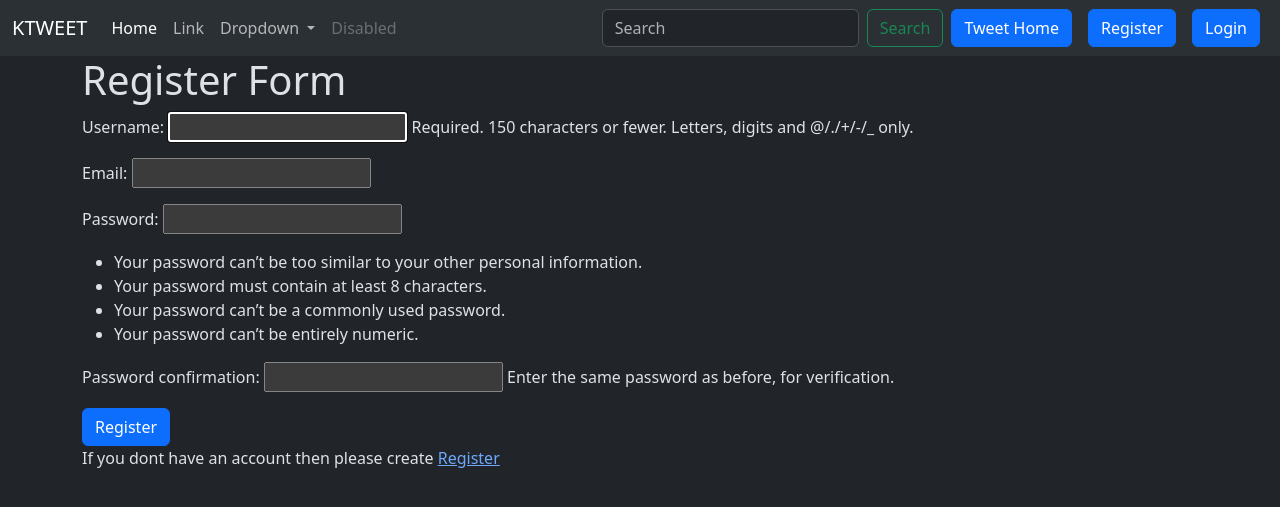
After one commit to Kenneth3120/kblog, a Django app: page /tweet/register/ in a window 1280 px wide. The commit adds this page. Shown: the top 507 px of the page. Run offline with Django 5.2, Linux system fonts and the light colour scheme.

Commit message:
final project commit

```diff
--- a/kblog/settings.py
+++ b/kblog/settings.py
@@ -129,3 +129,8 @@ MEDIA_ROOT = os.path.join(BASE_DIR,'media')
 
 STATIC_URL = '/static/'
 STATICFILES_DIRS = [os.path.join(BASE_DIR,'static')]
+
+LOGIN_URL = '/accounts/login'
+
+LOGIN_REDIRECT_URL = '/tweet'
+LOGOUT_REDIRECT_URL = '/tweet/'
--- a/kblog/urls.py
+++ b/kblog/urls.py
@@ -2,8 +2,10 @@ from django.conf import settings
 from django.conf.urls.static import static
 from django.contrib import admin
 from django.urls import path, include
+from django.contrib.auth.urls import views as auth_views
 
 urlpatterns = [
     path('admin/', admin.site.urls),
     path('tweet/', include('ktweet.urls')),
+    path('accounts/', include('django.contrib.auth.urls')),
 ] + static(settings.MEDIA_URL, document_root=settings.MEDIA_ROOT)
--- a/ktweet/forms.py
+++ b/ktweet/forms.py
@@ -1,7 +1,15 @@
 from django import forms
 from .models import Tweet
+from django.contrib.auth.forms import UserCreationForm
+from django.contrib.auth.models import User
 
 class TweetForm(forms.ModelForm):
     class Meta:
         model = Tweet
         fields = ['text', 'photo']
+
+class UserRegistrationForm(UserCreationForm):
+    email = forms.EmailField()
+    class Meta:
+        model = User
+        fields = ('username', 'email', 'password1', 'password2')
--- a/ktweet/urls.py
+++ b/ktweet/urls.py
@@ -1,9 +1,13 @@
+from django.urls import path
+from django.contrib.auth import views as auth_views  # Import the built-in auth views
 from . import views
-from django.urls import path
 
 urlpatterns = [
-    path('',views.tweet_list, name='tweet_list'),
-    path('create/',views.tweet_create, name='tweet_create'),
-    path('<int:tweet_id>/edit/',views.tweet_edit, name='tweet_edit'),
-    path('<int:tweet_id>/delete/',views.tweet_delete, name='tweet_delete'),
+    path('', views.tweet_list, name='tweet_list'),
+    path('create/', views.tweet_create, name='tweet_create'),
+    path('<int:tweet_id>/edit/', views.tweet_edit, name='tweet_edit'),
+    path('<int:tweet_id>/delete/', views.tweet_delete, name='tweet_delete'),
+    path('register/', views.register, name='register'),
+    path('login/', views.login, name='login'),
+    path('logout/', auth_views.LogoutView.as_view(), name='logout'),  # Use built-in LogoutView
 ]
--- a/ktweet/views.py
+++ b/ktweet/views.py
@@ -1,66 +1,74 @@
-from django.shortcuts import render
-from . import models
-from .forms import TweetForm
-from django.shortcuts import get_object_or_404, redirect
+from django.shortcuts import render, get_object_or_404, redirect
 from .models import Tweet
+from .forms import TweetForm, UserRegistrationForm
 from django.contrib.auth.decorators import login_required
+from django.contrib.auth import login, logout
+
 # Create your views here.
-# Performing crud operations in this file
+# Performing CRUD operations in this file
 
 def index(request):
     return render(request, 'index.html')
 
-# //listing of tweets (Display)
-
+# Listing of tweets (Display)
 def tweet_list(request):
     tweets = Tweet.objects.all().order_by('-created_at')
-    return render (request, 'tweet_list.html', {'tweets':tweets})
-
+    return render(request, 'tweet_list.html', {'tweets': tweets})
 
 # Function to create a new tweet
-@login_required #this is a decorator. This says that  login is mandatory
+@login_required  # This is a decorator. This says that login is mandatory
 def tweet_create(request):
-    # Checking if method is post
     if request.method == "POST":
-        # Then request data from the form that we created in forms.py, also follow the same for files
         form = TweetForm(request.POST, request.FILES)
-        # inbuilt method to check if form is valid
         if form.is_valid():
-            # Cif valid then save the form.
             tweet = form.save(commit=False)
-            # Append the user
             tweet.user = request.user
-            # Save the tweet
             tweet.save()
-            # redirect the user
             return redirect('tweet_list')
     else:
         form = TweetForm()
     return render(request, 'tweet_form.html', {'form': form})
 
-
-# //editing the tweet
+# Editing the tweet
 @login_required
 def tweet_edit(request, tweet_id):
-    # giving edit access to only the user who requested it.
-    tweet = get_object_or_404(Tweet, pk=tweet_id, user = request.user)
+    tweet = get_object_or_404(Tweet, pk=tweet_id, user=request.user)
     if request.method == "POST":
-      form = TweetForm(request.POST, request.FILES, instance=tweet)
-      if form.is_valid():
-          tweet = form.save(commit=False)
-          tweet.user = request.user
-          tweet.save()
-          return redirect('tweet_list')
+        form = TweetForm(request.POST, request.FILES, instance=tweet)
+        if form.is_valid():
+            tweet = form.save(commit=False)
+            tweet.user = request.user
+            tweet.save()
+            return redirect('tweet_list')
     else:
         form = TweetForm(instance=tweet)
-        return render(request, 'tweet_form.html', {'form': form})
+    return render(request, 'tweet_form.html', {'form': form})
 
-    # deleting the tweet
-
+# Deleting the tweet
 @login_required
 def tweet_delete(request, tweet_id):
-        tweet = get_object_or_404(Tweet, pk= tweet_id, user = request.user )
-        if(request.method == "POST"):
-            tweet.delete()
-            return redirect('tweet_list')
-        return render (request, 'tweet_confirm_delete.html', {'twet': tweet})
+    tweet = get_object_or_404(Tweet, pk=tweet_id, user=request.user)
+    if request.method == "POST":
+        tweet.delete()
+        return redirect('tweet_list')
+    return render(request, 'tweet_confirm_delete.html', {'tweet': tweet})
+
+# User registration
+def register(request):
+    if request.method == "POST":
+        form = UserRegistrationForm(request.POST)
+        if form.is_valid():
+            user = form.save()
+            user.set_password(form.cleaned_data['password1'])
+            user.save()
+            login(request, user)
+            return redirect('tweet_list')  # Redirect to the tweet list after registration
+    else:
+        form = UserRegistrationForm()
+    return render(request, 'register.html', {'form': form})
+
+# Logout view
+@login_required
+def logout_view(request):
+    logout(request)  # Log the user out
+    return redirect('tweet_list')  # Redirect to the tweet list or any page you want
--- a/templates/layout.html
+++ b/templates/layout.html
@@ -45,6 +45,16 @@
               <input class="form-control me-2" type="search" placeholder="Search" aria-label="Search">
               <button class="btn btn-outline-success" type="submit">Search</button>
             </form>
+            <a class="btn btn-primary mx-2" href="{% url 'tweet_list' %}">Tweet Home</a>
+            {% if user.is_authenticated %}
+              <form method="post" action="{% url 'logout' %}" style="display:inline;">
+                {% csrf_token %}
+                <button class="btn btn-danger" type="submit">Logout</button>
+              </form>
+            {% else %}
+              <a class="btn btn-primary mx-2" href="{% url 'register' %}">Register</a>
+              <a class="btn btn-primary mx-2" href="{% url 'login' %}">Login</a>
+            {% endif %}
           </div>
         </div>
       </nav>
--- /dev/null
+++ b/templates/register.html
@@ -0,0 +1,11 @@
+{% extends "layout.html" %}
+
+{% block content %}
+<h1>Register Form</h1>
+<form method="post">
+    {% csrf_token %}
+    {{form.as_p}}
+    <button class="btn btn-primary" type="submit">Register</button>
+    <p>If you dont have an account then please create <a href="{% url 'login' %}">Register</a></p>
+</form>
+{% endblock %}
--- /dev/null
+++ b/templates/registration/logged_out.html
@@ -0,0 +1,6 @@
+{% extends "layout.html" %}
+
+{% block content %}
+<h1>You have been logged out.</h1>
+<a href="{% url 'login' %}">Login again</a>
+{% endblock %}
--- a/templates/tweet_list.html
+++ b/templates/tweet_list.html
@@ -16,8 +16,10 @@ Kenneth Aur code
         <div class="card-body">
           <h5 class="card-title">{{tweet.user.username}}</h5>
           <p class="card-text">{{tweet.text}}</p>
+          {% if tweet.user == user %}
           <a href="{% url 'tweet_edit' tweet.id %}" class="btn btn-primary">Edit </a>
           <a href="{% url 'tweet_delete' tweet.id %}" class="btn btn-danger">Delete </a>
+          {% endif %}
         </div>
       </div>
     {% endfor %}
```
Also changed, not shown: templates/registration/login.html (added, +11 -0 lines), db.sqlite3, media/photos/CITYPNG.COMFREE_Google_Play_PlayStore_Logo_PNG_-_2000x2000.png (added), media/photos/logout_icon.png (added), media/photos/pngegg.png (added).
